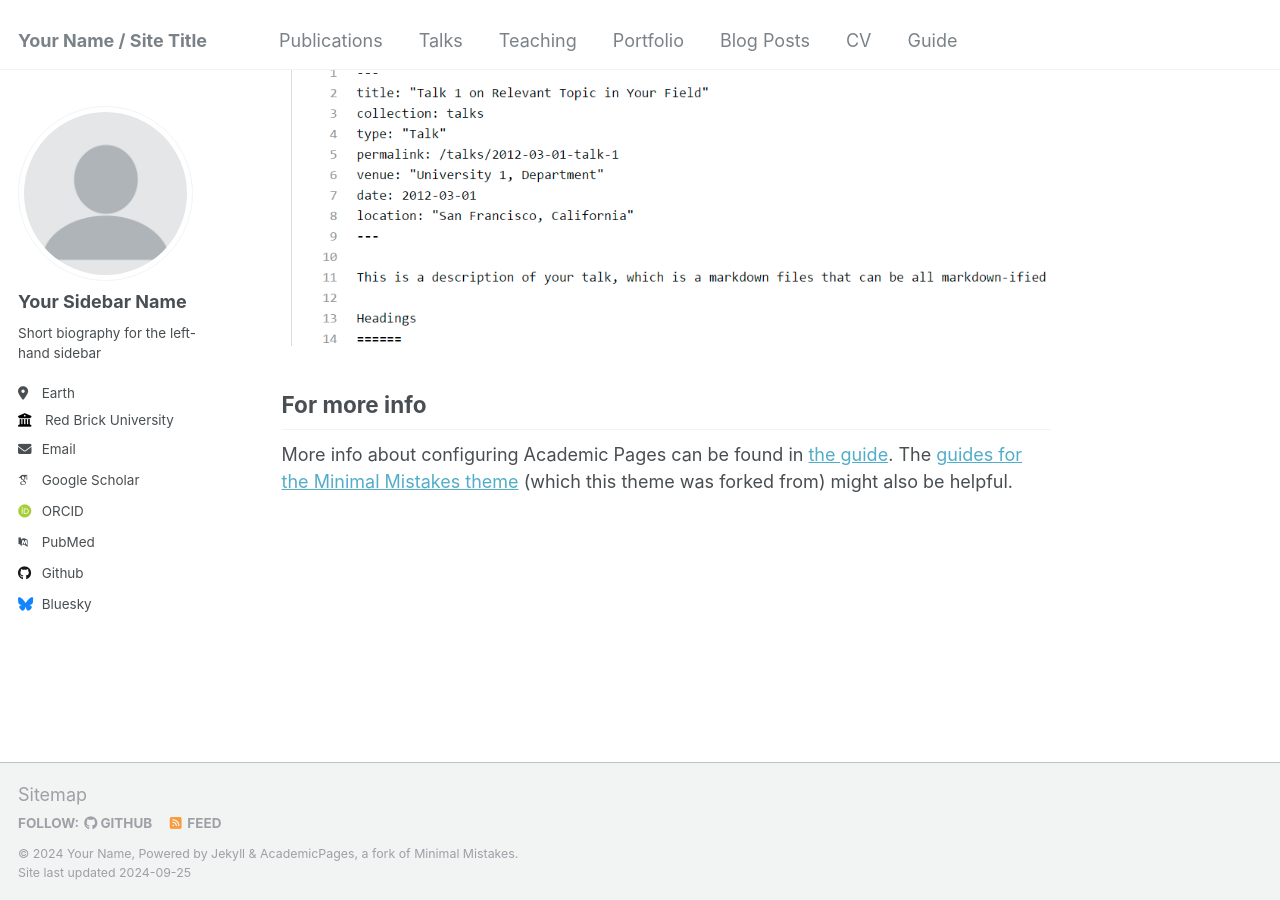
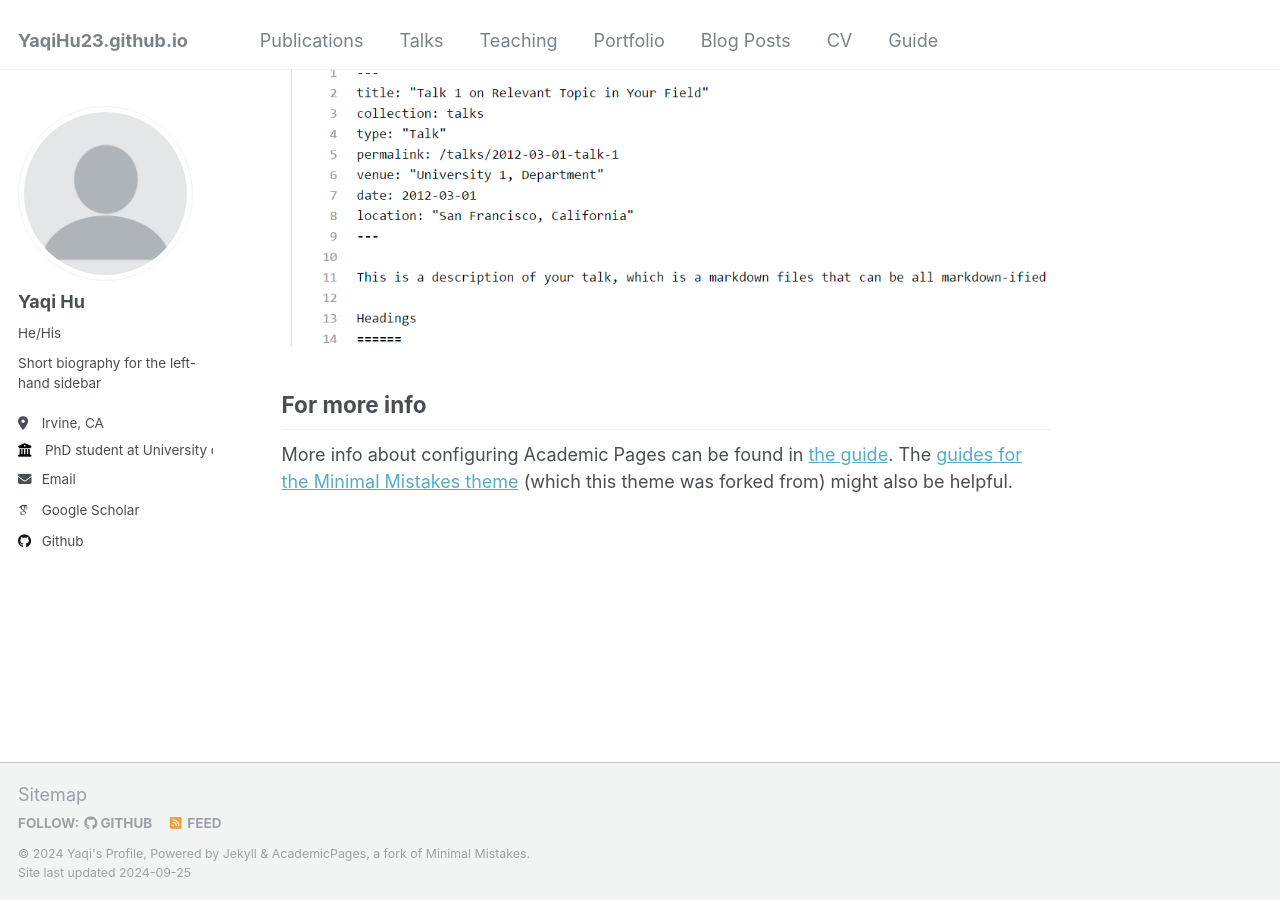
Before and after one commit to YaqiHu23/YaqiHu23.github.io, a Jekyll site: the page built from _pages/about.md, in a window 1280 px wide and 900 px high, scrolled down 2643 px. Built offline with Jekyll 4.4.1, drawn with Linux system fonts in a browser that asks for light colours; some web fonts are replaced.

Commit message:
version_v0.1

```diff
--- a/_config.yml
+++ b/_config.yml
@@ -8,13 +8,13 @@
 
 # Basic Site Settings
 locale                   : "en-US"
-title                    : "Your Name / Site Title"
+title                    :
 title_separator          : "-"
-name                     : &name "Your Name"
+name                     : &name "Yaqi's Profile"
 description              : &description "personal description"
-url                      : https://academicpages.github.io # the base hostname & protocol for your site e.g. "https://mmistakes.github.io"
+url                      : https:/yaqi.luo-hua.com # the base hostname & protocol for your site e.g. "https://mmistakes.github.io"
 baseurl                  : "" # the subpath of your site, e.g. "/blog"
-repository               : "academicpages/academicpages.github.io"
+repository               : "YaqiHu23/Myprofile-"
 
 # Site Author - The following control what appear as part of the author content on the side bar.
 #               If a field is blank the icon and link will not appear, otherwise it will be shown.
@@ -22,33 +22,33 @@ repository               : "academicpages/academicpages.github.io"
 author:
   # Biographic information
   avatar           : "profile.png"
-  name             : "Your Sidebar Name"
-  pronouns         : # example: "she/her"
+  name             : "Yaqi Hu"
+  pronouns         : "He/His"# example: "she/her"
   bio              : "Short biography for the left-hand sidebar"
-  location         : "Earth"
-  employer         : "Red Brick University"
+  location         : "Irvine, CA"
+  employer         : "PhD student at University of California, Irvine"
   uri              : # URL
-  email            : "none@example.org"
+  email            : "yaqi.hu@uci.edu"
 
   # Academic websites
   arxiv            : # URL - Update with the correct link to your profile
-  googlescholar    : "https://scholar.google.com/citations?user=PS_CX0AAAAAJ"
+  googlescholar    : "https://scholar.google.com/citations?user=DzSpODAAAAAJ&hl=en"
   impactstory      : # URL
-  orcid            : "http://orcid.org/yourorcidurl"
+  orcid            :
   semantic         : # URL
-  pubmed           : "https://www.ncbi.nlm.nih.gov/pubmed/?term=john+snow"
+  pubmed           :
   researchgate     : # URL
 
   # Repositories and software development
   bitbucket        : # Username - Update with your username on the site
   codepen          : # Username
   dribbble         : # Username
-  github           : "academicpages"
+  github           : "YaqiHu23"
   kaggle           : # Username
   stackoverflow    : # User number or user number and name (i.e., use "1" or "1/jeff-atwood")
 
   # Social media
-  bluesky          : "bsky.app" # Replace this with you Bluesky username
+  bluesky          : # Replace this with you Bluesky username
   facebook         : # Username
   flickr           : # Username
   foursquare       : # Username
```
Also changed, not shown: 1 other file.
